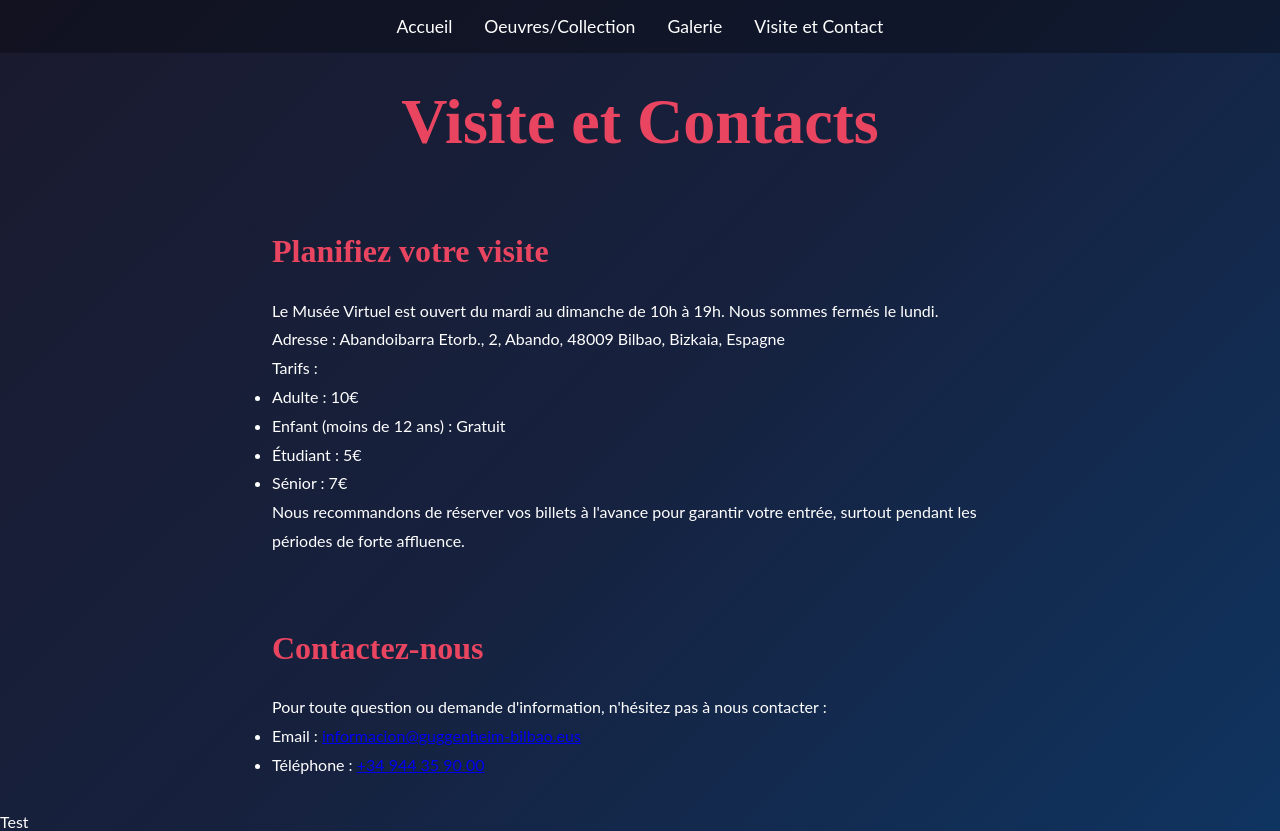
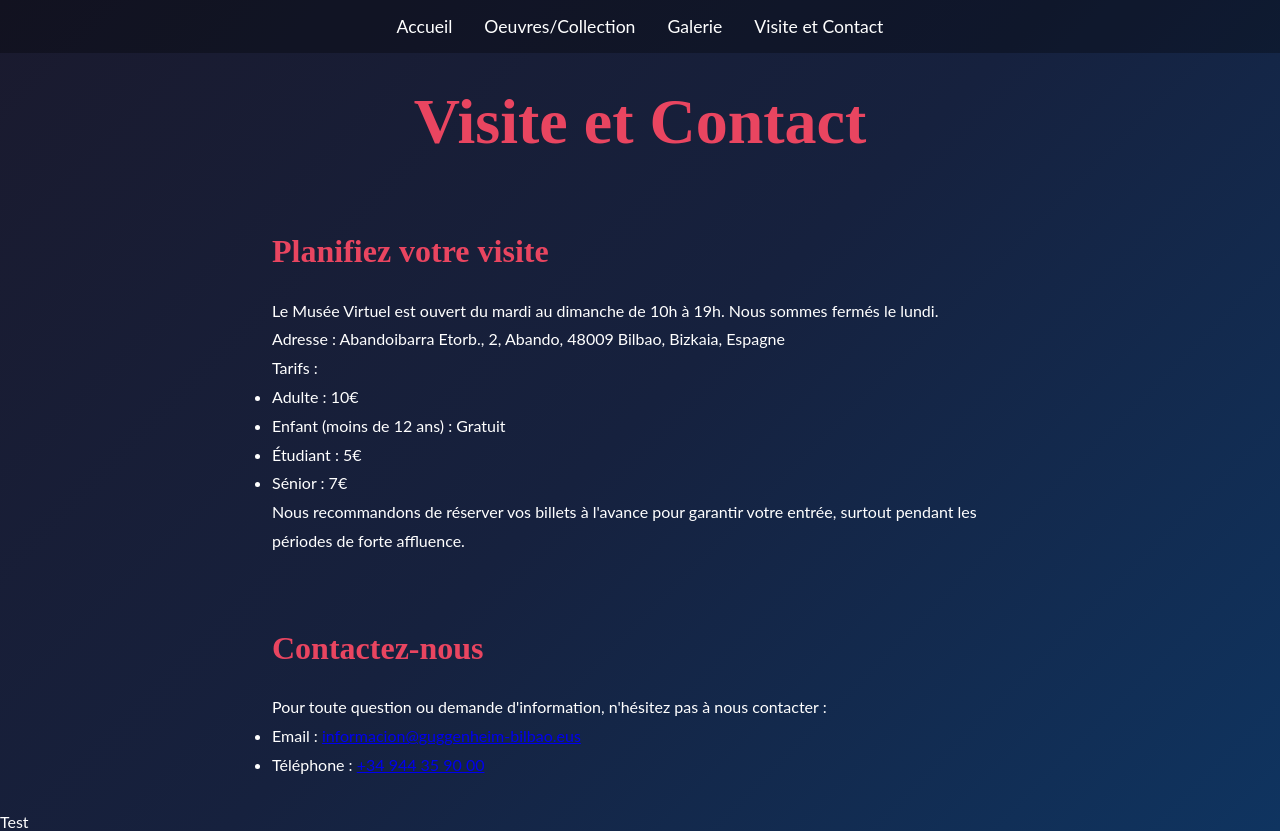
Before and after one commit to CFMateo/MuseeVirtuel, a plain HTML site: page visite-contact.html in a window 1280 px wide. Drawn offline with Linux system fonts and the light colour scheme.

Commit message:
mise à jour de la page visite-contact et oeuvres

```diff
--- a/visite-contact.html
+++ b/visite-contact.html
@@ -15,7 +15,7 @@
             <a href="galerie.html">Galerie</a>
             <a href="visite-contact.html">Visite et Contact</a>
         </nav>
-        <h1>Visite et Contacts</h1>
+        <h1>Visite et Contact</h1>
     </header>
 
     <main>
```
